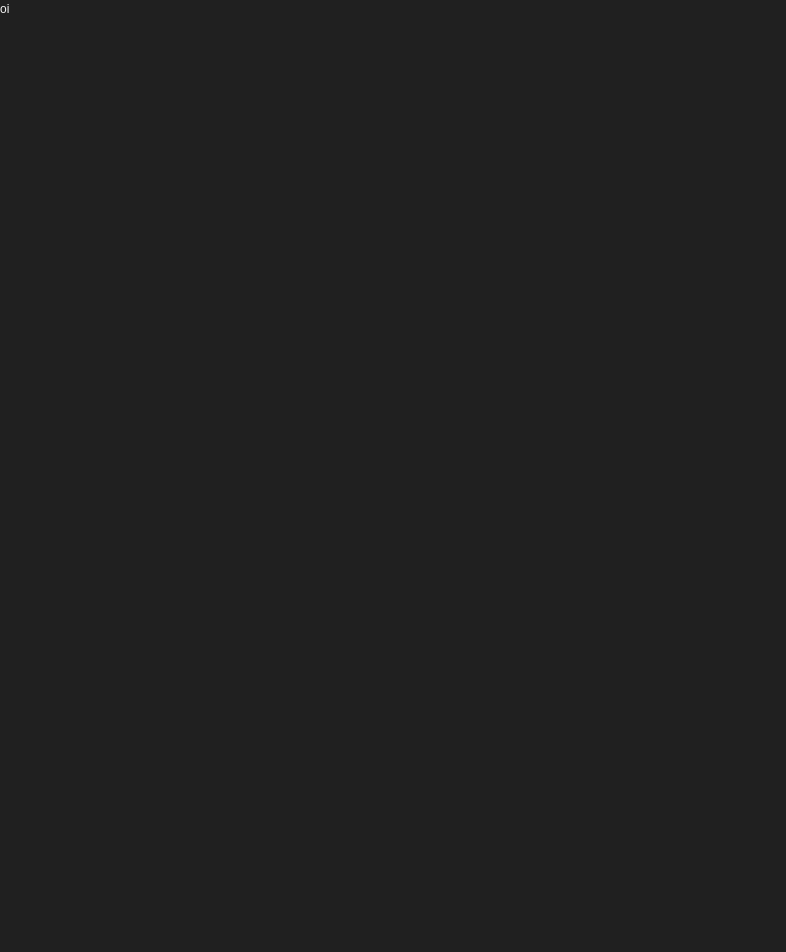
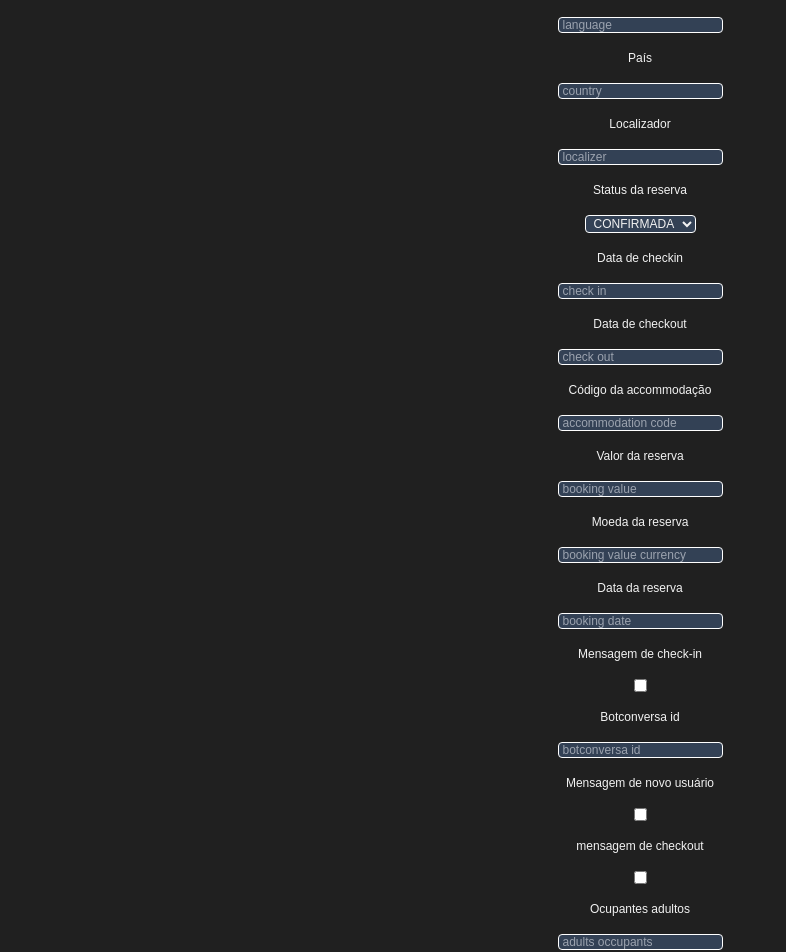
Before and after one commit to RaphaelBbsa/entpenareia, a React (Vite) app: page /addbooking in a window 1280 px wide. Shown: the top 952 px of the page, without its empty margins (0-786 px from the left). Before the commit the page ends 800 px from the top, so only its background shows below. Built offline with nearby package versions, Linux system fonts and the light colour scheme.

Commit message:
initial form

```diff
--- a/package.json
+++ b/package.json
@@ -14,6 +14,7 @@
     "match-sorter": "^6.3.4",
     "react": "^18.2.0",
     "react-dom": "^18.2.0",
+    "react-hook-form": "^7.51.3",
     "react-router-dom": "^6.22.3",
     "sort-by": "^1.2.0"
   },
--- a/src/addBooking.tsx
+++ b/src/addBooking.tsx
@@ -1,5 +1,6 @@
+import { useForm, SubmitHandler } from "react-hook-form"
 
-export interface clientType{
+type Inputs = {
   firstName             :string
   lastName              :string
   email?                :string
@@ -22,8 +23,9 @@ export interface clientType{
   childsOccupants?      :string
   conciergeMessage?     :string
 }
+
 export function AddBooking() {
-  function createUser(client:clientType){
+  function createUser(client:Inputs){
     const options = {
       method: 'POST',
       headers: {'Content-Type': 'application/json'},
@@ -38,12 +40,188 @@ export function AddBooking() {
     .then(response => console.log(response))
     .catch(err => console.error(err));
    }
+  const {
+    register,
+    handleSubmit,
 
-  const handleSubmit = async (event:React.FormEvent<HTMLFormElement>) => {
-    event.preventDefault();
-    const client = ''
-    await createUser(client)
-  }
-  return (
-    <p>oi</p>
+    formState: { errors },
+  } = useForm<Inputs>()
+  const onSubmit: SubmitHandler<Inputs> = (data) => {console.log(data), createUser(data)}
+
+
+
+ return (
+
+    <form
+    className="flex flex-col gap-4 justify-center items-center h-screen"
+    onSubmit={handleSubmit(onSubmit)}>
+      <p>Cadastrar reserva</p>
+      <label htmlFor="">Nome</label>
+      <input
+      className='border border-white px-1 rounded bg-slate-700 w-max h-8'
+      placeholder="first name"
+      {...register("firstName", { required: true })} />
+      {errors.localizer && <span>This field is required</span>}
+
+      <label htmlFor="">Sobrenome</label>
+      <input
+      className='border border-white px-1 rounded bg-slate-700 w-max h-8'
+      placeholder="last name"
+      {...register("lastName", { required: true })} />
+      {errors.localizer && <span>This field is required</span>}
+
+      <label htmlFor="">Email</label>
+      <input
+      type="email"
+      className='border border-white px-1 rounded bg-slate-700 w-max h-8'
+      placeholder="email"
+      {...register("email", { required: true })} />
+      {errors.localizer && <span>This field is required</span>}
+
+      <label htmlFor="">Telefone</label>
+      <input
+      type="phone"
+      className='border border-white px-1 rounded bg-slate-700 w-max h-8'
+      placeholder="phone"
+      {...register("phone", { required: true })} />
+      {errors.localizer && <span>This field is required</span>}
+
+      <label htmlFor="">Idioma</label>
+      <input
+      className='border border-white px-1 rounded bg-slate-700 w-max h-8'
+      placeholder="language"
+      {...register("language", { required: true })} />
+      {errors.localizer && <span>This field is required</span>}
+
+      <label htmlFor="">País</label>
+      <input
+      className='border border-white px-1 rounded bg-slate-700 w-max h-8'
+      placeholder="country"
+      {...register("country", { required: true })} />
+      {errors.localizer && <span>This field is required</span>}
+
+      <label htmlFor="">Localizador</label>
+      <input
+      className='border border-white px-1 rounded bg-slate-700 w-max h-8'
+      placeholder="localizer"
+      {...register("localizer", { required: true })} />
+      {errors.localizer && <span>This field is required</span>}
+
+      <label htmlFor="">Status da reserva</label>
+      <select
+      className='border border-white px-1 rounded bg-slate-700 w-max h-8'
+      defaultValue="CONFIRMADA"
+      {...register("bookingStatus", { required: true })}>
+        <option value="PAID">PAID</option>
+        <option value="CONFIRMADA">CONFIRMADA</option>
+        <option value="UNPAID">UNPAID</option>
+      </select>
+      {errors.localizer && <span>This field is required</span>}
+
+      <label htmlFor="">Data de checkin</label>
+      <input
+      type="text"
+      className='border border-white px-1 rounded bg-slate-700 w-max h-8'
+      placeholder="check in"
+      {...register("checkIn", { required: true })} />
+      {errors.localizer && <span>This field is required</span>}
+
+      <label htmlFor="">Data de checkout</label>
+      <input
+      type="text"
+      className='border border-white px-1 rounded bg-slate-700 w-max h-8'
+      placeholder="check out"
+      {...register("checkOut", { required: true })} />
+      {errors.localizer && <span>This field is required</span>}
+
+      <label htmlFor="">Código da accommodação</label>
+      <input
+      className='border border-white px-1 rounded bg-slate-700 w-max h-8'
+      placeholder="accommodation code"
+      {...register("accommodationCode", { required: true })} />
+      {errors.localizer && <span>This field is required</span>}
+
+      <label htmlFor="">Valor da reserva</label>
+      <input
+      className='border border-white px-1 rounded bg-slate-700 w-max h-8'
+      placeholder="booking value"
+      type="text"
+      {...register("bookingValue", { required: true })} />
+      {errors.localizer && <span>This field is required</span>}
+
+      <label htmlFor="">Moeda da reserva</label>
+      <input
+      type="text"
+      className='border border-white px-1 rounded bg-slate-700 w-max h-8'
+      placeholder="booking value currency"
+      {...register("bookingValueCurrency", { required: true })} />
+      {errors.localizer && <span>This field is required</span>}
+
+      <label htmlFor="">Data da reserva</label>
+      <input
+      type="text"
+      className='border border-white px-1 rounded bg-slate-700 w-max h-8'
+      placeholder="booking date"
+      {...register("bookingDate", { required: true })} />
+      {errors.localizer && <span>This field is required</span>}
+
+      <label htmlFor="">Mensagem de check-in</label>
+      <input
+      type="checkbox"
+      className='border border-white px-1 rounded bg-slate-700 w-max h-8'
+      placeholder="check in message"
+      {...register("checkInMessage", { required: true })} />
+      {errors.localizer && <span>This field is required</span>}
+
+      <label htmlFor="">Botconversa id</label>
+      <input
+      type="text"
+      className='border border-white px-1 rounded bg-slate-700 w-max h-8'
+      placeholder="botconversa id"
+      {...register("subId", { required: true })} />
+      {errors.localizer && <span>This field is required</span>}
+
+      <label htmlFor="">Mensagem de novo usuário</label>
+      <input
+      type="checkbox"
+      className='border border-white px-1 rounded bg-slate-700 w-max h-8'
+      placeholder="new user message"
+      {...register("newUserMessage", { required: true })} />
+      {errors.localizer && <span>This field is required</span>}
+
+      <label htmlFor="">mensagem de checkout</label>
+      <input
+      type="checkbox"
+      className='border border-white px-1 rounded bg-slate-700 w-max h-8'
+      placeholder="check out message"
+      {...register("checkOutMessage", { required: true })} />
+      {errors.localizer && <span>This field is required</span>}
+
+      <label htmlFor="adultsOccupants">Ocupantes adultos</label>
+      <input
+      type="number"
+      className='border border-white px-1 rounded bg-slate-700 w-max h-8'
+      placeholder="adults occupants"
+      {...register("adultsOccupants", { required: true })} />
+      {errors.localizer && <span>This field is required</span>}
+
+      <label htmlFor="childsOccupants">Ocupantes crianças</label>
+      <input
+      type="number"
+      className='border border-white px-1 rounded bg-slate-700 w-max h-8'
+      placeholder="childs occupants"
+      {...register("childsOccupants", { required: true })} />
+      {errors.localizer && <span>This field is required</span>}
+
+      <label htmlFor="conciergeMessage">Mensagem do concierge</label>
+      <input
+      type="checkbox "
+      className='border border-white px-1 rounded bg-slate-700 w-max h-8'
+      placeholder="concierge message"
+      {...register("conciergeMessage", { required: true })} />
+      {errors.localizer && <span>This field is required</span>}
+
+
+      <input type="submit" />
+    </form>
   )}
```
Also changed, not shown: 1 other file (tests, documents, lock files or other folders).
